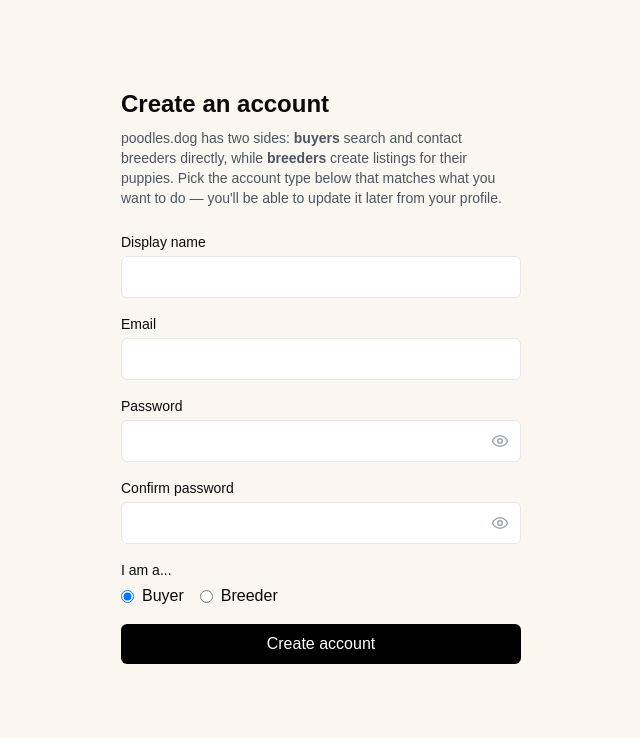
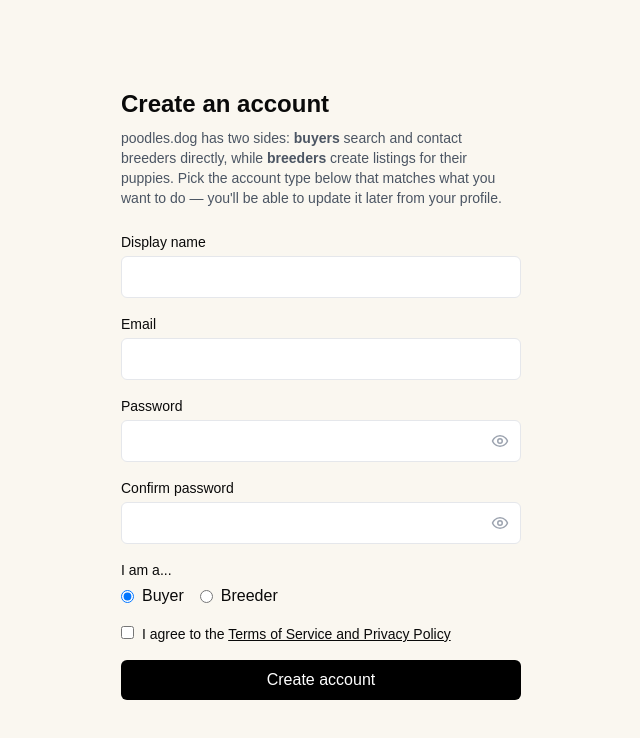
Before and after one commit to cypand/poodles-dog, a Next.js app: page /register in a window 1280 px wide. Shown: the top 738 px of the page, without its empty margins (319-959 px from the left). Built offline with nearby package versions, Linux system fonts and the light colour scheme; no server answers.

Commit message:
Update page.tsx

```diff
--- a/app/register/page.tsx
+++ b/app/register/page.tsx
@@ -14,6 +14,7 @@ export default function RegisterPage() {
   const [showConfirmPassword, setShowConfirmPassword] = useState(false)
   const [displayName, setDisplayName] = useState('')
   const [role, setRole] = useState<'buyer' | 'breeder'>('buyer')
+  const [termsAccepted, setTermsAccepted] = useState(false)
   const [error, setError] = useState('')
   const [loading, setLoading] = useState(false)
   const [success, setSuccess] = useState(false)
@@ -26,6 +27,11 @@ export default function RegisterPage() {
 
     if (password !== confirmPassword) {
       setError('Passwords do not match.')
+      return
+    }
+
+    if (!termsAccepted) {
+      setError('You must accept the Terms of Service and Privacy Policy to continue.')
       return
     }
 
@@ -57,7 +63,7 @@ export default function RegisterPage() {
     setError('')
     setVerifying(true)
 
-    const { error: verifyError } = await supabase.auth.verifyOtp({
+    const { data: verifyData, error: verifyError } = await supabase.auth.verifyOtp({
       email,
       token: otp,
       type: 'signup',
@@ -67,6 +73,13 @@ export default function RegisterPage() {
       setError(verifyError.message)
       setVerifying(false)
       return
+    }
+
+    if (verifyData.user) {
+      await supabase
+        .from('profiles')
+        .update({ terms_accepted_at: new Date().toISOString() })
+        .eq('id', verifyData.user.id)
     }
 
     setVerifying(false)
@@ -218,6 +231,21 @@ export default function RegisterPage() {
           </div>
         </div>
 
+        <label className="flex items-start gap-2 text-sm">
+          <input
+            type="checkbox"
+            checked={termsAccepted}
+            onChange={(e) => setTermsAccepted(e.target.checked)}
+            className="mt-0.5"
+          />
+          <span>
+            I agree to the{' '}
+            <a href="/legal" target="_blank" className="underline">
+              Terms of Service and Privacy Policy
+            </a>
+          </span>
+        </label>
+
         {error && (
           <p className="text-red-600 text-sm">{error}</p>
         )}
```
